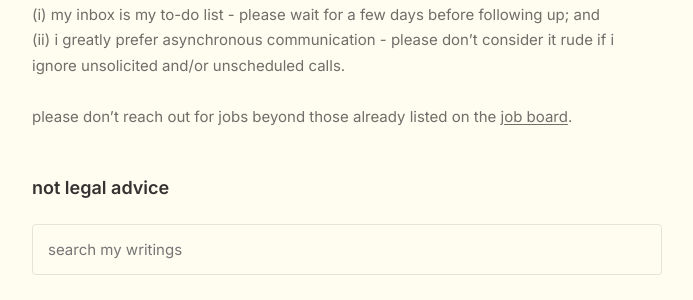
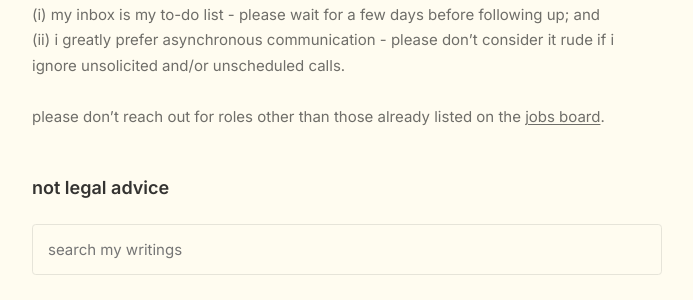
Before and after one commit to chhotavakeel/updatedsite, a Jekyll site: the page built from pages/index.md, in a window 1280 px wide. Shown: the part 556-856 px from the top of the page, without its empty margins (293-986 px from the left). Built offline with Jekyll 4.4.1, drawn with Linux system fonts in a browser that asks for light colours.

Commit message:
Update index.md

```diff
--- a/pages/index.md
+++ b/pages/index.md
@@ -11,5 +11,5 @@ i greatly enjoy talking to people. you can always email me at hello[at]chhotavak
 please keep in mind that:<br>
 (i) my inbox is my to-do list - please wait for a few days before following up; and <br>
 (ii) i greatly prefer asynchronous communication - please don’t consider it rude if i ignore unsolicited and/or unscheduled calls. <br><br>
-please don’t reach out for jobs beyond those already listed on the <a href="job-board">job board</a>.
+please don’t reach out for roles other than those already listed on the <a href="jobsboard">jobs board</a>.
 <h2>not legal advice </h2>
```
